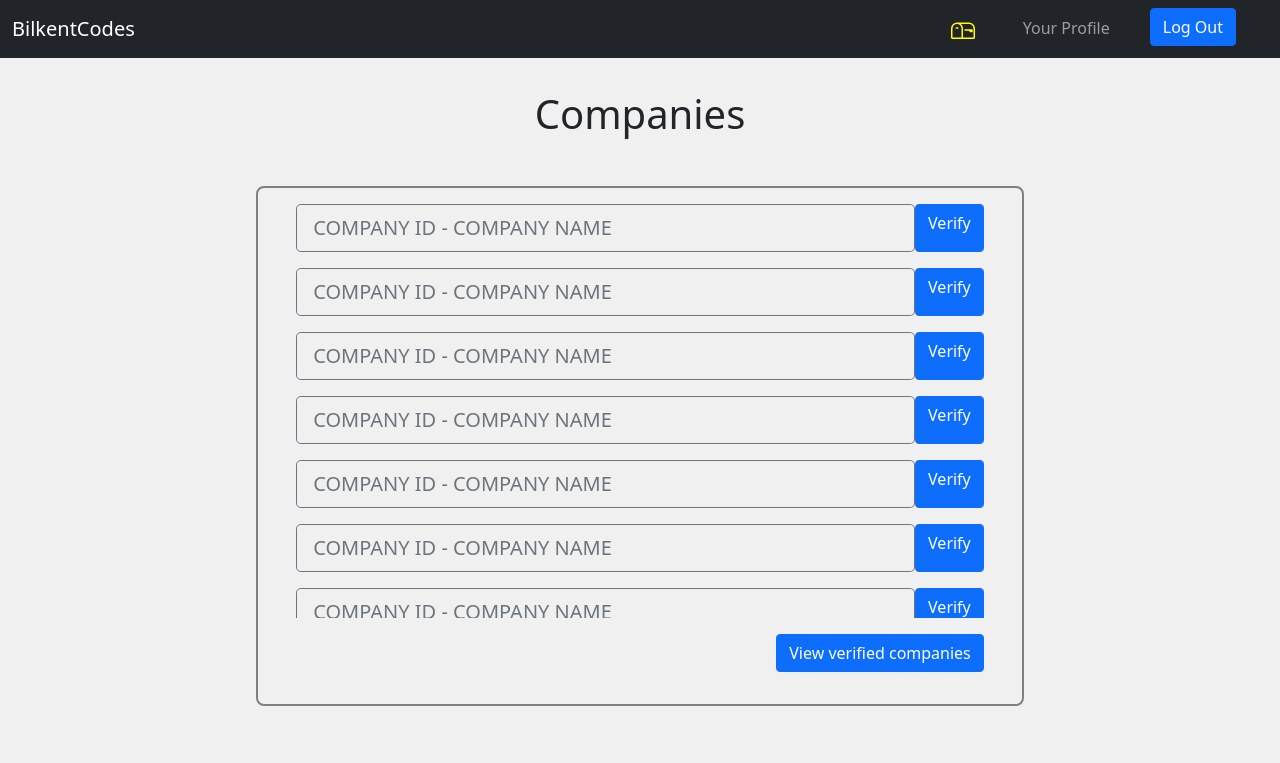
After one commit to CS353-Group15/CS353-Group15.github.io, a PHP site: page /editorUnverifiedCompanies.php in a window 1280 px wide. The commit adds this page. Shown: the top 763 px of the page. Run offline with PHP 8.4, Linux system fonts and the light colour scheme.

Commit message:
editorUnverifiedCompanies page

```diff
--- a/src/CSS/style.css
+++ b/src/CSS/style.css
@@ -1,9 +1,9 @@
 /* ANIMATIONS */
+
 @keyframes zoom {
     from {
         transform: scale(1);
     }
-
     to {
         transform: scale(1.2);
     }
@@ -14,29 +14,27 @@
         left: 0px;
         top: 0px;
     }
-
     25% {
         left: 100%;
         top: 0px;
     }
-
     50% {
         left: 100%;
         top: 100%;
     }
-
     75% {
         left: 0px;
         top: 100%;
     }
-
     100% {
         left: 0px;
         top: 0px;
     }
 }
 
+
 /* END OF ANIMATIONS */
+
 body {
     background-color: #f0f0f0;
 }
@@ -50,7 +48,9 @@ a:hover {
     box-shadow: none;
 }
 
+
 /* LOGIN AND REGISTER PAGES */
+
 .main-box {
     margin: 0 auto;
     padding: 20px;
@@ -116,9 +116,12 @@ a:hover {
     margin-top: 12px;
 }
 
+
 /* END OF LOGIN AND REGISTER PAGES */
 
+
 /* ABOUT */
+
 .about-box {
     margin: 0 auto;
     height: 250px;
@@ -136,9 +139,12 @@ a:hover {
     animation-iteration-count: infinite;
 }
 
+
 /* END OF ABOUT */
 
+
 /* HOME PAGE */
+
 .nav-links {
     margin-right: 32px;
 }
@@ -399,6 +405,7 @@ a:hover {
     align-items: center;
 }
 
+
 /*
 .editor-home-right-box-verify-detail {
   width: 100%;
@@ -424,8 +431,12 @@ a:hover {
     align-items: center;
 }
 
+
 /* END OF HOME PAGE */
+
+
 /* CHALLENGE */
+
 .challenge-body {
     width: 95%;
     height: 85vh;
@@ -536,9 +547,12 @@ a:hover {
     justify-content: flex-end;
 }
 
+
 /* END CHALLENGE */
 
+
 /* USER OLD SUBMISSIONS */
+
 .user-old-submission {
     width: 60%;
     margin: 0 auto;
@@ -587,9 +601,12 @@ a:hover {
     text-overflow: ellipsis;
 }
 
+
 /* END OF USER OLD SUBMISSIONS */
 
+
 /* USER ALL ANNOUNCEMENTS */
+
 .user-all-announcements-content::-webkit-scrollbar {
     display: none;
 }
@@ -631,7 +648,6 @@ a:hover {
 
 .user-all-announcements-content-bottom-links-box {
     width: 100%;
-
 }
 
 .user-all-announcements-content-bottom-links {
@@ -659,9 +675,12 @@ a:hover {
     align-items: self-end;
 }
 
+
 /* END OF USER ALL ANNOUNCEMENTS */
 
+
 /* USER ANNOUNCEMENT DETAIL */
+
 .user-announcement-detail {
     width: 90%;
     margin: 0 auto;
@@ -721,9 +740,12 @@ a:hover {
     justify-content: center;
 }
 
+
 /* END OF USER ANNOUNCEMENT DETAIL */
 
+
 /* MY ANNOUNCEMENTS */
+
 .company-all-announcements-content::-webkit-scrollbar {
     display: none;
 }
@@ -747,9 +769,12 @@ a:hover {
     text-overflow: ellipsis;
 }
 
+
 /* END OF MY ANNOUNCEMENTS */
 
+
 /* NEW ANNOUNCEMENT */
+
 .new-announcement-content {
     margin: 0 auto;
     width: 80%;
@@ -792,7 +817,9 @@ a:hover {
     justify-content: flex-end;
 }
 
+
 /* END OF NEW ANNOUNCEMENT*/
+
 
 /* USER ALL CONTESTS */
 
@@ -827,9 +854,12 @@ a:hover {
     align-items: self-end;
 }
 
+
 /* END OF USER ALL CONTESTS */
 
+
 /* USER CONTEST DETAIL */
+
 .user-contest-detail-rightest-box {
     width: 70%;
     display: flex;
@@ -856,9 +886,12 @@ a:hover {
     padding: 32px;
 }
 
+
 /* END OF USER CONTEST DETAIL */
 
+
 /* USER ALL INVITES */
+
 .user-all-invites-content::-webkit-scrollbar {
     display: none;
 }
@@ -933,9 +966,12 @@ a:hover {
     align-items: self-end;
 }
 
+
 /* END OF USER ALL INVITES */
 
+
 /* NEW INVITE */
+
 .new-invite-content {
     margin: 0 auto;
     width: 80%;
@@ -976,7 +1012,9 @@ a:hover {
     justify-content: flex-end;
 }
 
+
 /* END OF NEW INVITE*/
+
 
 /* EDITOR NEW CODING CHALLENGE */
 
@@ -1015,9 +1053,7 @@ a:hover {
 .editor-new-coding-challenge-content-left {
     width: 49%;
     height: 100%;
-
 }
-
 
 .new-coding-challenge-description::-webkit-scrollbar {
     display: none;
@@ -1139,4 +1175,18 @@ a:hover {
     height: 512px;
 }
 
+
 /* END OF EDITOR NEW CODING CHALLENGE */
+
+
+/* EDITOR VERIFY COMPANIES */
+
+.new-verify-company-footer {
+    width: 100%;
+    display: flex;
+    flex-direction: row;
+    justify-content: flex-end;
+}
+
+
+/* END OF EDITOR VERIFY COMPANIES */
--- /dev/null
+++ b/src/editorUnverifiedCompanies.php
@@ -0,0 +1,142 @@
+<?php
+?>
+<!DOCTYPE html>
+<html lang="en">
+
+<head>
+  <meta charset="UTF-8">
+  <meta http-equiv="X-UA-Compatible" content="IE=edge">
+  <meta name="viewport" content="width=device-width, initial-scale=1.0">
+  <title>BilkentCodes</title>
+  <link href="https://cdn.jsdelivr.net/npm/bootstrap@5.1.3/dist/css/bootstrap.min.css" rel="stylesheet" integrity="sha384-1BmE4kWBq78iYhFldvKuhfTAU6auU8tT94WrHftjDbrCEXSU1oBoqyl2QvZ6jIW3" crossorigin="anonymous">
+  <link rel="stylesheet" href="CSS/style.css">
+
+  <script>
+    function verify(verified, id) {
+      if (verified) {
+        document.getElementById(id).innerHTML =
+          "<svg xmlns='http://www.w3.org/2000/svg' width='24' height='24' fill='currentColor' class='bi bi-bookmarks' viewBox='0 0 16 16'>" +
+          "<path d = 'M2 4a2 2 0 0 1 2-2h6a2 2 0 0 1 2 2v11.5a.5.5 0 0 1-.777.416L7 13.101l-4.223 2.815A.5.5 0 0 1 2 15.5V4zm2-1a1 1 0 0 0-1 1v10.566l3.723-2.482a.5.5 0 0 1 .554 0L11 14.566V4a1 1 0 0 0-1-1H4z'/>" +
+          "<path d = 'M4.268 1H12a1 1 0 0 1 1 1v11.768l.223.148A.5.5 0 0 0 14 13.5V2a2 2 0 0 0-2-2H6a2 2 0 0 0-1.732 1z'/>" +
+          "</svg>";
+      } else {
+        document.getElementById(id).innerHTML =
+          "<svg xmlns='http://www.w3.org/2000/svg' width='24' height='24' fill='currentColor' class='bi bi-bookmarks-fill' viewBox='0 0 16 16'>" +
+          "<path d = 'M2 4a2 2 0 0 1 2-2h6a2 2 0 0 1 2 2v11.5a.5.5 0 0 1-.777.416L7 13.101l-4.223 2.815A.5.5 0 0 1 2 15.5V4z'/>" +
+          "<path d = 'M4.268 1A2 2 0 0 1 6 0h6a2 2 0 0 1 2 2v11.5a.5.5 0 0 1-.777.416L13 13.768V2a1 1 0 0 0-1-1H4.268z'/>" +
+          "</svg>";
+      }
+    }
+  </script>
+</head>
+
+<body>
+  <nav class="navbar navbar-expand-lg navbar-dark bg-dark">
+    <div class="container-fluid">
+      <a href="userHomePage.php" class="navbar-brand">BilkentCodes</a>
+      <button class="navbar-toggler" type="button" data-bs-toggle="collapse" data-bstarget="#navbarSupportedContent" aria-controls="navbarSupportedContent" aria-expanded="false" aria-label="Toggle navigation">
+        <span class="navbar-toggler-icon"></span>
+      </button>
+      <div class="collapse navbar-collapse justify-content-end" id="navbarSupportedContent">
+        <ul class="navbar-nav">
+          <li class="nav-item nav-links">
+            <a class="nav-link" href="#">
+              <svg xmlns="http://www.w3.org/2000/svg" width="24" height="24" fill="yellow" class="bi bi-mailbox" viewBox="0 0 16 16">
+                <path d="M4 4a3 3 0 0 0-3 3v6h6V7a3 3 0 0 0-3-3zm0-1h8a4 4 0 0 1 4 4v6a1 1 0 0 1-1 1H1a1 1 0 0 1-1-1V7a4 4 0 0 1 4-4zm2.646 1A3.99 3.99 0 0 1 8 7v6h7V7a3 3 0 0 0-3-3H6.646z" />
+                <path d="M11.793 8.5H9v-1h5a.5.5 0 0 1 .5.5v1a.5.5 0 0 1-.5.5h-1a.5.5 0 0 1-.354-.146l-.853-.854zM5 7c0 .552-.448 0-1 0s-1 .552-1 0a1 1 0 0 1 2 0z" />
+              </svg>
+            </a>
+          </li>
+          <li class="nav-item nav-links">
+            <a class="nav-link" href="userProfile.php">Your Profile</a>
+          </li>
+          <li class="nav-item nav-links">
+            <form action="userHomePage.php" method="POST" id="logout">
+              <div>
+                <button class="btn btn-primary btn-large" type="submit" name="logout">Log Out</button>
+              </div>
+            </form>
+          </li>
+        </ul>
+      </div>
+    </div>
+  </nav>
+
+  <div class="user-old-submission">
+    <div class="user-old-submission-header">
+      <h1 class="user-old-submission-header-top" title="Scroll down to see more">
+        Companies
+      </h1>
+    </div>
+    <div class="user-all-announcements-content">
+      <div class="user-all-announcements-content-bottom">
+        <!-- EXAMPLE -->
+        <div class="new-verify-company-footer">
+          <a href="#" class="btn btn-outline-secondary btn-lg user-all-announcements-content-bottom-links" >COMPANY ID - COMPANY NAME</a>
+          <a href="#" class="btn btn-primary" style="height: 48px;">Verify</a>
+        </div>
+        <div class="new-verify-company-footer">
+          <a href="#" class="btn btn-outline-secondary btn-lg user-all-announcements-content-bottom-links" >COMPANY ID - COMPANY NAME</a>
+          <a href="#" class="btn btn-primary" style="height: 48px;">Verify</a>
+        </div>
+        <div class="new-verify-company-footer">
+          <a href="#" class="btn btn-outline-secondary btn-lg user-all-announcements-content-bottom-links" >COMPANY ID - COMPANY NAME</a>
+          <a href="#" class="btn btn-primary" style="height: 48px;">Verify</a>
+        </div>
+        <div class="new-verify-company-footer">
+          <a href="#" class="btn btn-outline-secondary btn-lg user-all-announcements-content-bottom-links" >COMPANY ID - COMPANY NAME</a>
+          <a href="#" class="btn btn-primary" style="height: 48px;">Verify</a>
+        </div>
+        <div class="new-verify-company-footer">
+          <a href="#" class="btn btn-outline-secondary btn-lg user-all-announcements-content-bottom-links" >COMPANY ID - COMPANY NAME</a>
+          <a href="#" class="btn btn-primary" style="height: 48px;">Verify</a>
+        </div>
+        <div class="new-verify-company-footer">
+          <a href="#" class="btn btn-outline-secondary btn-lg user-all-announcements-content-bottom-links" >COMPANY ID - COMPANY NAME</a>
+          <a href="#" class="btn btn-primary" style="height: 48px;">Verify</a>
+        </div>
+        <div class="new-verify-company-footer">
+          <a href="#" class="btn btn-outline-secondary btn-lg user-all-announcements-content-bottom-links" >COMPANY ID - COMPANY NAME</a>
+          <a href="#" class="btn btn-primary" style="height: 48px;">Verify</a>
+        </div>
+        <div class="new-verify-company-footer">
+          <a href="#" class="btn btn-outline-secondary btn-lg user-all-announcements-content-bottom-links" >COMPANY ID - COMPANY NAME</a>
+          <a href="#" class="btn btn-primary" style="height: 48px;">Verify</a>
+        </div>
+        <div class="new-verify-company-footer">
+          <a href="#" class="btn btn-outline-secondary btn-lg user-all-announcements-content-bottom-links" >COMPANY ID - COMPANY NAME</a>
+          <a href="#" class="btn btn-primary" style="height: 48px;">Verify</a>
+        </div>
+        <div class="new-verify-company-footer">
+          <a href="#" class="btn btn-outline-secondary btn-lg user-all-announcements-content-bottom-links" >COMPANY ID - COMPANY NAME</a>
+          <a href="#" class="btn btn-primary" style="height: 48px;">Verify</a>
+        </div>
+        <div class="new-verify-company-footer">
+          <a href="#" class="btn btn-outline-secondary btn-lg user-all-announcements-content-bottom-links" >COMPANY ID - COMPANY NAME</a>
+          <a href="#" class="btn btn-primary" style="height: 48px;">Verify</a>
+        </div>
+        <div class="new-verify-company-footer">
+          <a href="#" class="btn btn-outline-secondary btn-lg user-all-announcements-content-bottom-links" >COMPANY ID - COMPANY NAME</a>
+          <a href="#" class="btn btn-primary" style="height: 48px;">Verify</a>
+        </div>
+        <div class="new-verify-company-footer">
+          <a href="#" class="btn btn-outline-secondary btn-lg user-all-announcements-content-bottom-links" >COMPANY ID - COMPANY NAME</a>
+          <a href="#" class="btn btn-primary" style="height: 48px;">Verify</a>
+        </div>
+        <div class="new-verify-company-footer">
+          <a href="#" class="btn btn-outline-secondary btn-lg user-all-announcements-content-bottom-links" >COMPANY ID - COMPANY NAME</a>
+          <a href="#" class="btn btn-primary" style="height: 48px;">Verify</a>
+        </div>
+        <!-- END OF EXAMPLE -->
+
+      </div>
+      <div class="user-all-announcements-content-footer">
+        <a href="#" class="btn btn-primary">View verified companies</a>
+      </div>
+    </div>
+  </div>
+
+
+</body>
+
+</html>
```
Lines whose indentation alone changed are shown as unchanged.
